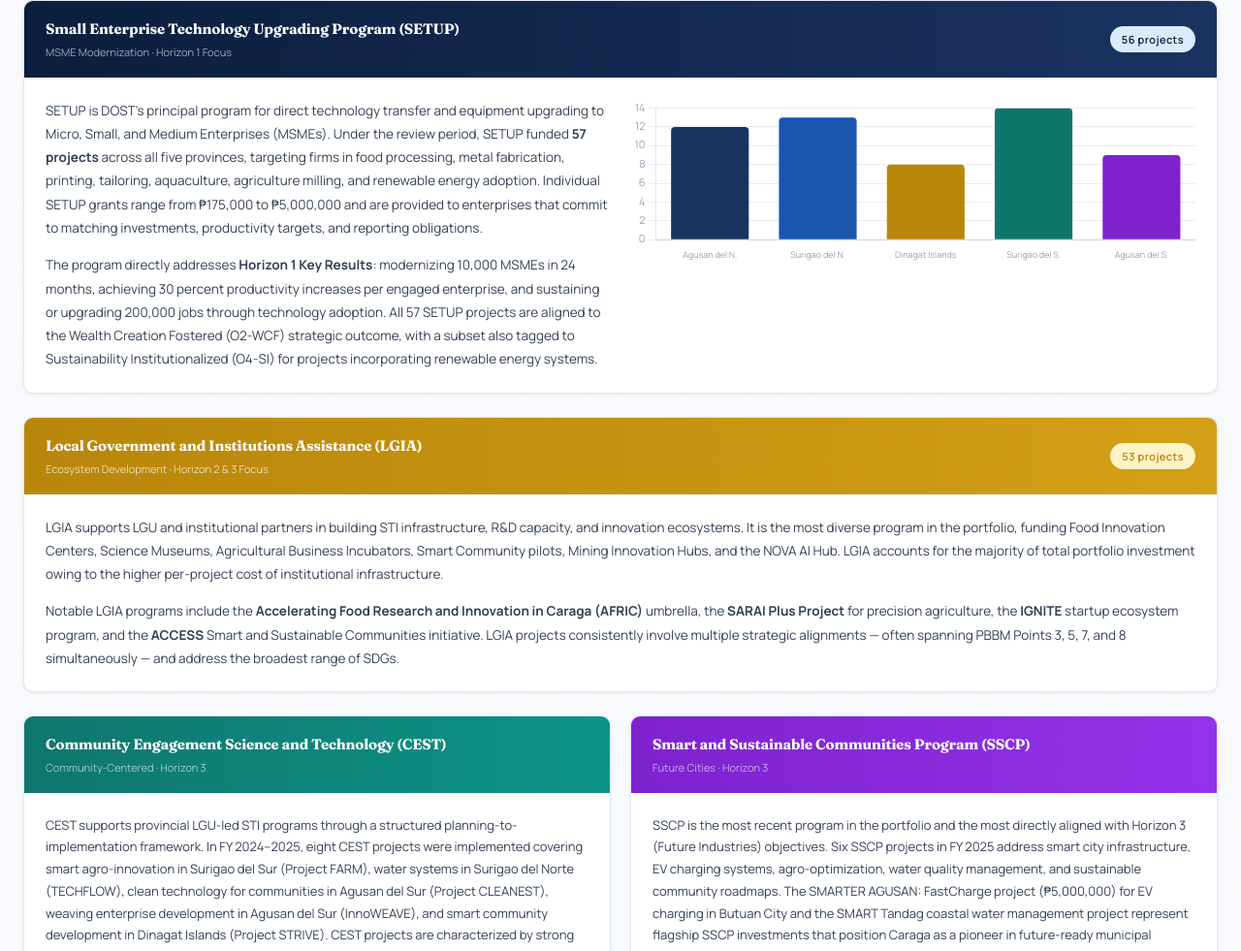
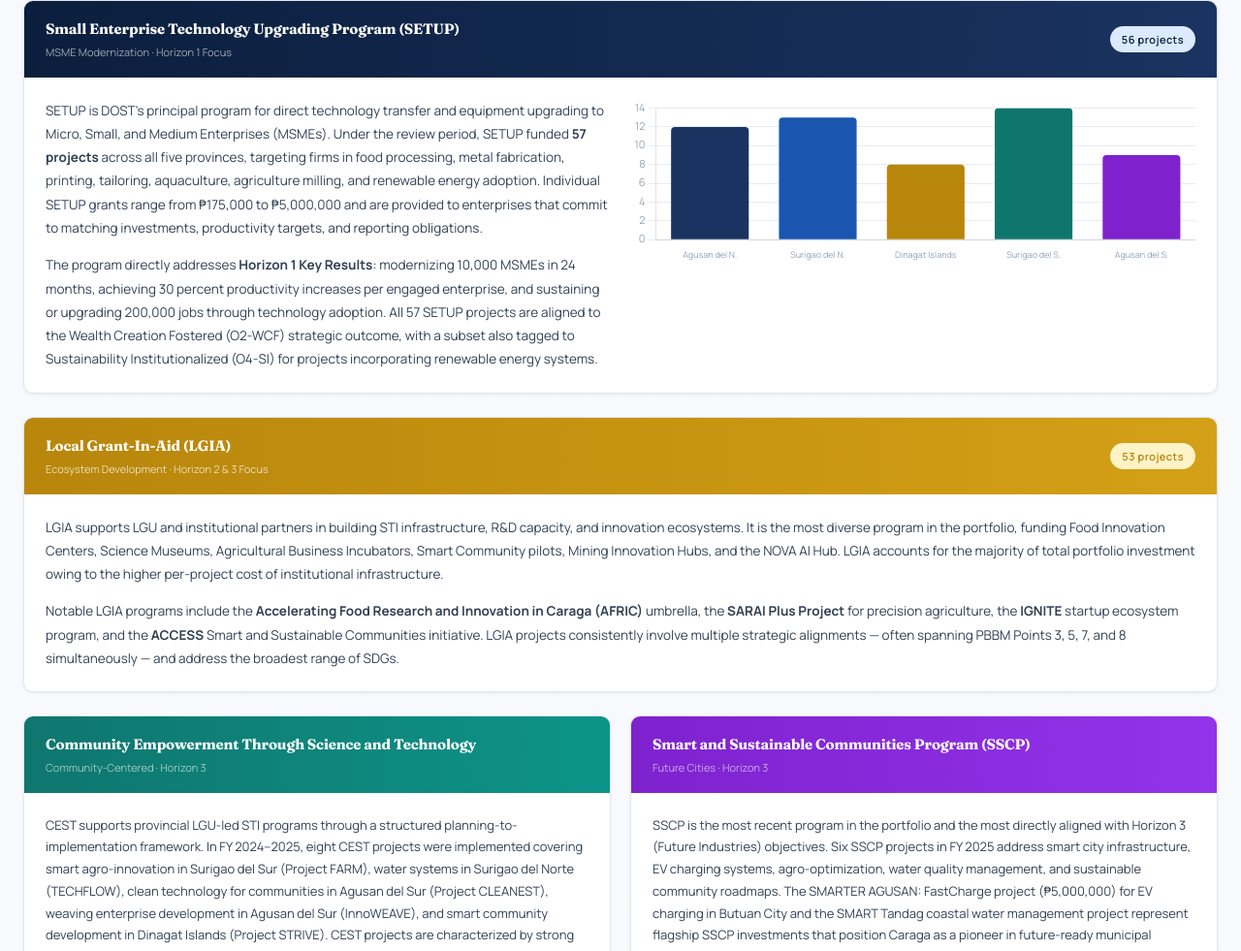
Before and after one commit to Cryt12/caraga-wesbite-sirn, a plain HTML site: page sti-portfolio.html in a window 1280 px wide. Shown: the part 1812-2793 px from the top of the page at 97% size. Drawn offline with nearby package versions, Linux system fonts and the light colour scheme; a script that the page names is missing.

Commit message:
change names of specifics

```diff
--- a/sti-portfolio.html
+++ b/sti-portfolio.html
@@ -62,7 +62,7 @@
     <div class="analysis-block">
       <h4>Portfolio Architecture and Strategic Orientation</h4>
       <p>The DOST Caraga portfolio for FY 2024–2025 reflects a deliberate strategic architecture aligned with the Department's Three-Horizon Framework. <strong>Horizon 1</strong> objectives — centered on MSME modernization and productivity enhancement — are served primarily by the Small Enterprise Technology Upgrading Program (SETUP), which accounts for 57 of the 122 projects in the portfolio. These near-term, high-reach interventions provide direct technology uplift to small enterprises and cooperatives, with individual project costs ranging from modest ₱175,000 grants to ₱5 million modernization packages.</p>
-      <p>At the <strong>Horizon 2</strong> level, the Local Government and Institutions Assistance (LGIA) program constitutes the portfolio's largest program by investment value, supporting 52 projects that span food innovation, agroforestry, mineral processing, and ecosystem-level innovation infrastructure. LGIA projects tend to be more complex, multi-stakeholder, and multi-year in nature, with significant leverage from partner LGU and SUC co-investments.</p>
+      <p>At the <strong>Horizon 2</strong> level, the Local Grant-In-Aid (LGIA) program constitutes the portfolio's largest program by investment value, supporting 52 projects that span food innovation, agroforestry, mineral processing, and ecosystem-level innovation infrastructure. LGIA projects tend to be more complex, multi-stakeholder, and multi-year in nature, with significant leverage from partner LGU and SUC co-investments.</p>
       <p><strong>Horizon 3</strong> objectives — the creation of future industries and smart sustainable communities — are addressed through the Community Engagement Science and Technology Program (CEST) and the Smart and Sustainable Communities Program (SSCP), which together account for 13 projects. These programs represent the most forward-looking component of the portfolio, with emphasis on AI, digital infrastructure, renewable energy, and circular economy innovations.</p>
     </div>
 
@@ -103,7 +103,7 @@
 
     <div class="panel mb-24">
       <div class="panel-header" style="background:linear-gradient(90deg,#b8860b,#d4a017);border:none">
-        <div><div class="panel-title" style="color:#fff">Local Government and Institutions Assistance (LGIA)</div><div class="panel-subtitle" style="color:rgba(255,255,255,0.7)">Ecosystem Development · Horizon 2 &amp; 3 Focus</div></div>
+        <div><div class="panel-title" style="color:#fff">Local Grant-In-Aid (LGIA)</div><div class="panel-subtitle" style="color:rgba(255,255,255,0.7)">Ecosystem Development · Horizon 2 &amp; 3 Focus</div></div>
         <span class="badge badge-gold" id="lgiaCount"></span>
       </div>
       <div class="panel-body">
@@ -115,7 +115,7 @@
     <div class="grid-2">
       <div class="panel">
         <div class="panel-header" style="background:linear-gradient(90deg,#0f766e,#0d9488);border:none">
-          <div><div class="panel-title" style="color:#fff">Community Engagement Science and Technology (CEST)</div><div class="panel-subtitle" style="color:rgba(255,255,255,0.6)">Community-Centered · Horizon 3</div></div>
+          <div><div class="panel-title" style="color:#fff">Community Empowerment Through Science and Technology</div><div class="panel-subtitle" style="color:rgba(255,255,255,0.6)">Community-Centered · Horizon 3</div></div>
         </div>
         <div class="panel-body">
           <p style="font-size:13px;color:var(--text2);line-height:1.75">CEST supports provincial LGU-led STI programs through a structured planning-to-implementation framework. In FY 2024–2025, eight CEST projects were implemented covering smart agro-innovation in Surigao del Sur (Project FARM), water systems in Surigao del Norte (TECHFLOW), clean technology for communities in Agusan del Sur (Project CLEANEST), weaving enterprise development in Agusan del Sur (InnoWEAVE), and smart community development in Dinagat Islands (Project STRIVE). CEST projects are characterized by strong participatory design and multi-stakeholder governance.</p>
```
